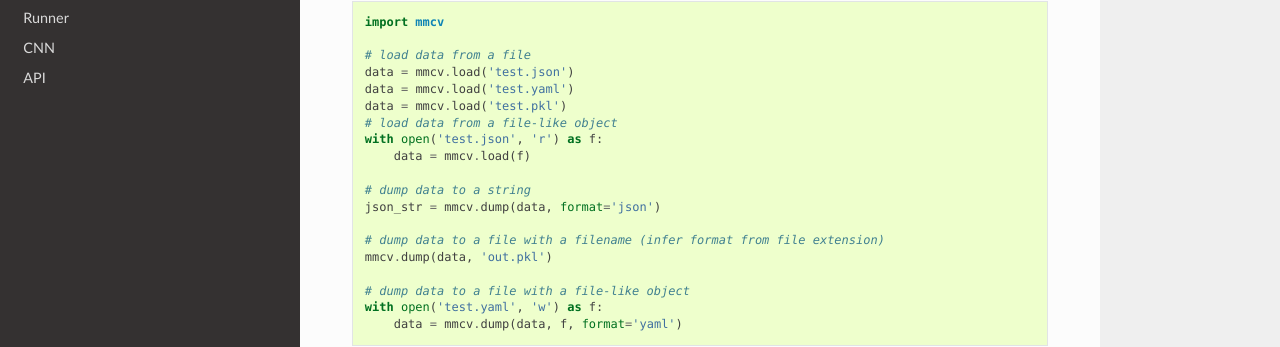
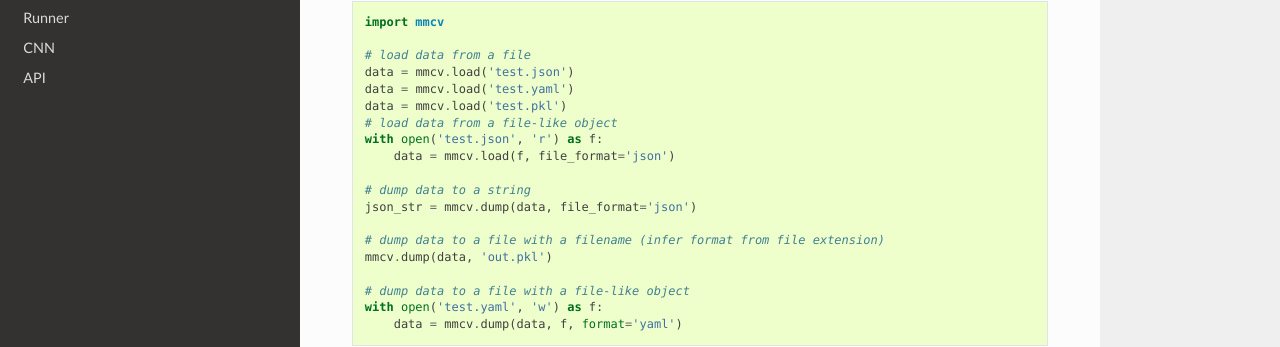
Before and after one commit to open-mmlab/mmcv, a Sphinx documentation site: the page built from docs/io.md, in a window 1280 px wide and 900 px high. Shown: the part 336-683 px from the top of the window. Built offline with Sphinx 7.4.7 and the Read the Docs theme 2.0.0, drawn with Linux system fonts in a browser that asks for light colours.

Commit message:
update the documentation

```diff
--- a/docs/io.md
+++ b/docs/io.md
@@ -15,10 +15,10 @@ data = mmcv.load('test.yaml')
 data = mmcv.load('test.pkl')
 # load data from a file-like object
 with open('test.json', 'r') as f:
-    data = mmcv.load(f)
+    data = mmcv.load(f, file_format='json')
 
 # dump data to a string
-json_str = mmcv.dump(data, format='json')
+json_str = mmcv.dump(data, file_format='json')
 
 # dump data to a file with a filename (infer format from file extension)
 mmcv.dump(data, 'out.pkl')
```
